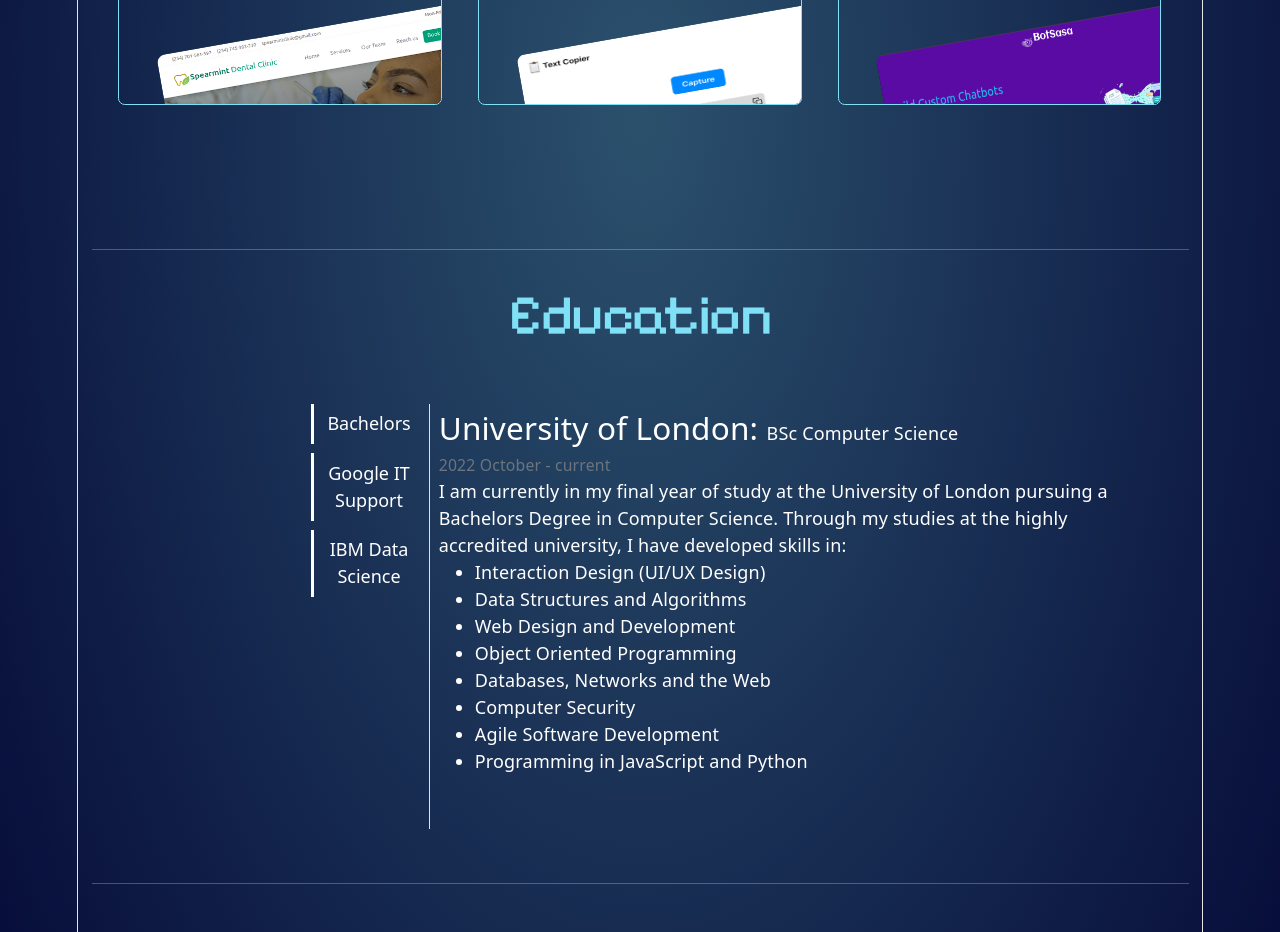
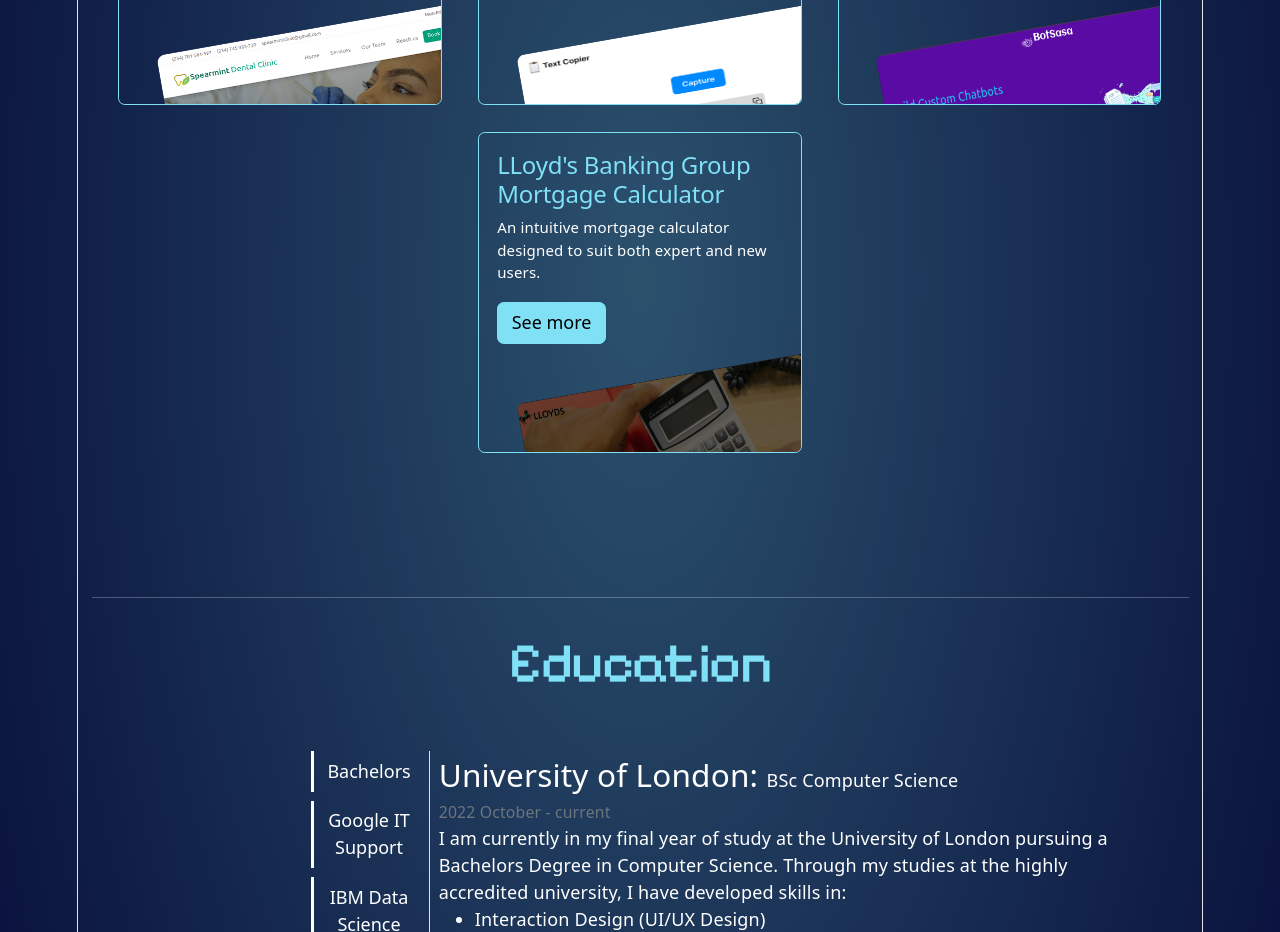
Before and after one commit to Hannah-Muthoni-Hailu/Hannah-Muthoni-Portfolio, a React (Vite) app: page / in a window 1280 px wide. Shown: the part 1120-2052 px from the top of the page. Built offline with nearby package versions, Linux system fonts and the light colour scheme; a web font is replaced by a local one.

Commit message:
Added lloyd's banking group project

```diff
--- a/src/components/Projects.jsx
+++ b/src/components/Projects.jsx
@@ -5,6 +5,7 @@
 import Spearmint from '../assets/Spearmint.png';
 import TextCopier from '../assets/TextCopier.png';
 import BotSasa from '../assets/BotSasa.png';
+import Mortgage from '../assets/Mortgage.png';
 
 export default function Projects() {
     const [modalContent, setModalContent] = useState({});
@@ -50,6 +51,18 @@
             ],
             'github': 'https://github.com/Hannah-Muthoni-Hailu/BotSasa/tree/main',
             'url': 'https://botsasa-1.onrender.com/',
+        },
+        {
+            'img': Mortgage,
+            'name': 'LLoyd\'s Banking Group Mortgage Calculator',
+            'shortDesc': 'An intuitive mortgage calculator designed to suit both expert and new users.',
+            'longDesc': 'The LLoyd\'s Banking Group offered me an opportunity to work on improving an existing mortgage calculator as part of a job simulation through Forage. The calculator was optimized using insights drawn from user feedback, designed to be intuitive with different tracks for expert and novice users and developed with accessibility in mind. The optimization successfully improved user efficiency when caclulating mortgages determined through user studies.',
+            'techstack': [
+                'React (Vite)',
+                'Git Version Control',
+                'Figma',
+            ],
+            'github': 'https://github.com/Hannah-Muthoni-Hailu/lloyds-bank-mortgage-calculator',
         },
     ]
 
```
